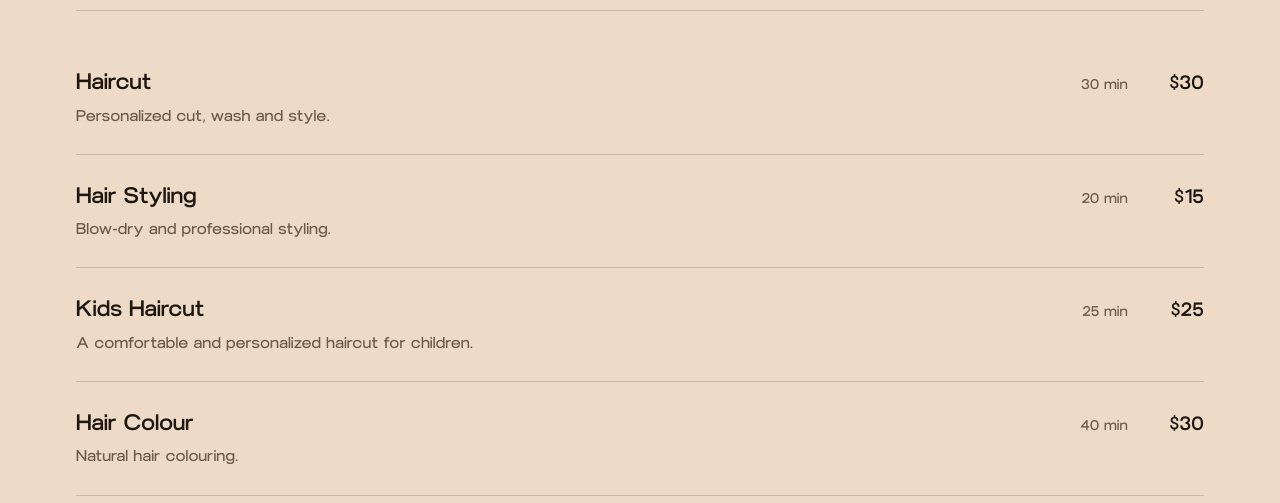
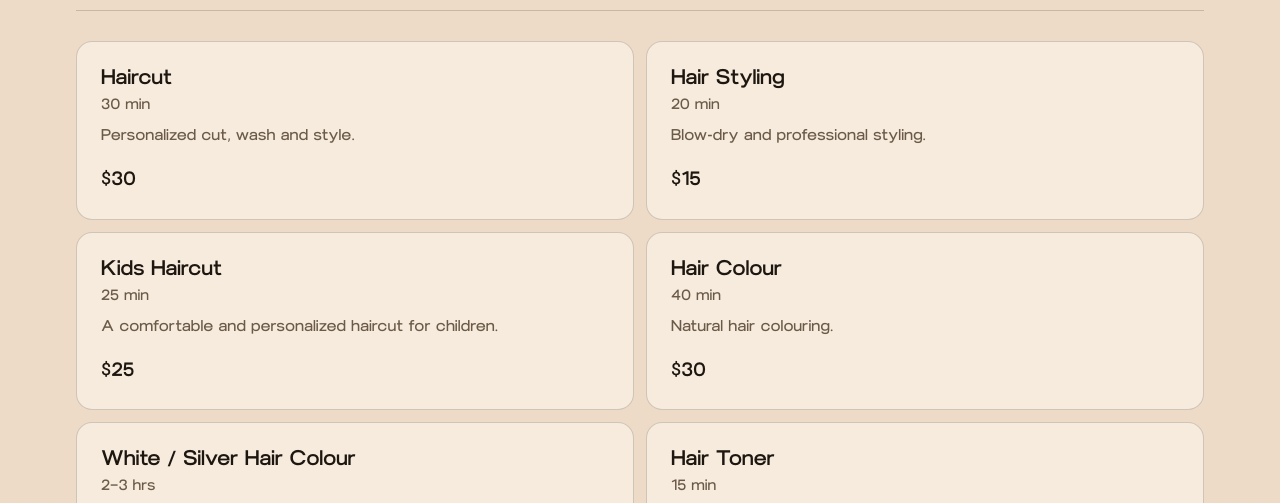
Before and after one commit to eliesaide1/bilalali, a plain HTML site: page services.html in a window 1280 px wide. Shown: the part 262-765 px from the top of the page. Drawn offline with Linux system fonts and the light colour scheme.

Commit message:
Services: one card per service, price at the foot
Each service now sits in its own rounded card with the name, duration,
description and then the price in bold underneath, instead of a hairline
row with the duration and price pinned to the right. Two cards per row
from 760px so they do not stretch across the full column.

Co-Authored-By: Claude Opus 5 (1M context) <noreply@anthropic.com>

```diff
--- a/services.html
+++ b/services.html
@@ -89,21 +89,15 @@ html[lang="ar"] .brand span{letter-spacing:0;margin:0;font-size:.8rem}
 .group__num{font-family:var(--f-display);font-size:clamp(1rem,.8rem + .7vw,1.3rem);font-weight:500;color:var(--gold);letter-spacing:.08em;flex:none}
 .group__head h2{font-size:clamp(1.9rem,1.2rem + 2.4vw,3.2rem);font-weight:400}
 
-.svcs{list-style:none;margin:0;padding:0;display:grid;gap:0}
-.svc{display:grid;grid-template-columns:1fr auto;gap:4px clamp(18px,3vw,56px);align-items:baseline;padding-block:clamp(18px,2.2vw,26px);border-bottom:1px solid var(--line)}
-.svc:last-child{border-bottom:0}
-.svc h3{grid-column:1;font-size:clamp(1.15rem,1rem + .5vw,1.45rem);font-weight:500}
-.svc__meta{grid-column:2;grid-row:1;display:flex;align-items:baseline;gap:clamp(10px,1.4vw,20px);white-space:nowrap;text-align:end}
-.svc__dur{color:var(--muted);font-size:.9rem}
-.svc__price{font-family:var(--f-display);font-size:clamp(1.05rem,.95rem + .35vw,1.3rem);font-weight:500;min-width:4.5ch;text-align:end}
+/* one card per service: name, duration, description, then the price in bold at the foot */
+.svcs{list-style:none;margin:0;padding:0;display:grid;gap:12px}
+.svc{padding:clamp(18px,2.2vw,24px);background:var(--surface);border:1px solid var(--line);border-radius:16px}
+.svc h3{font-size:clamp(1.1rem,1rem + .4vw,1.35rem);font-weight:500}
+.svc__dur{margin-top:5px;color:var(--muted);font-size:.95rem;line-height:1.35}
+.svc__desc{margin-top:10px;color:var(--muted);font-size:.98rem;line-height:1.45;max-width:62ch}
+.svc__price{margin-top:16px;font-size:clamp(1.05rem,.95rem + .35vw,1.25rem);font-weight:600}
 html[lang="ar"] .svc__price{font-weight:700}
-.svc__desc{grid-column:1/-1;color:var(--muted);font-size:.98rem;max-width:62ch}
-@media (max-width:620px){
-  .svc{grid-template-columns:1fr}
-  .svc__meta{grid-column:1;grid-row:auto;justify-content:flex-start;text-align:start;order:3;padding-top:2px}
-  .svc__desc{order:2}
-  .svc__price{min-width:0}
-}
+@media (min-width:760px){.svcs{grid-template-columns:repeat(2,minmax(0,1fr))}}
 
 /* pre-footer banner and site footer: same rules as the home page so the pages end identically */
 .promo{position:relative;isolation:isolate;overflow:hidden;aspect-ratio:3/1;min-height:220px;background:var(--stage)}
@@ -333,8 +327,8 @@ html[lang="ar"] .foot__brand .brand__name{letter-spacing:0;font-weight:700}
       g.items.forEach(function (it) {
         var row = document.createElement("li");
         row.className = "svc";
-        row.innerHTML = '<h3></h3><p class="svc__meta"><span class="svc__dur"></span>' +
-          '<span class="svc__price"></span></p><p class="svc__desc"></p>';
+        row.innerHTML = '<h3></h3><p class="svc__dur"></p><p class="svc__desc"></p>' +
+          '<p class="svc__price"></p>';
         row.querySelector("h3").textContent = it[lang][0];
         row.querySelector(".svc__dur").textContent = it[lang][1];
         row.querySelector(".svc__price").textContent = it.price;
```
